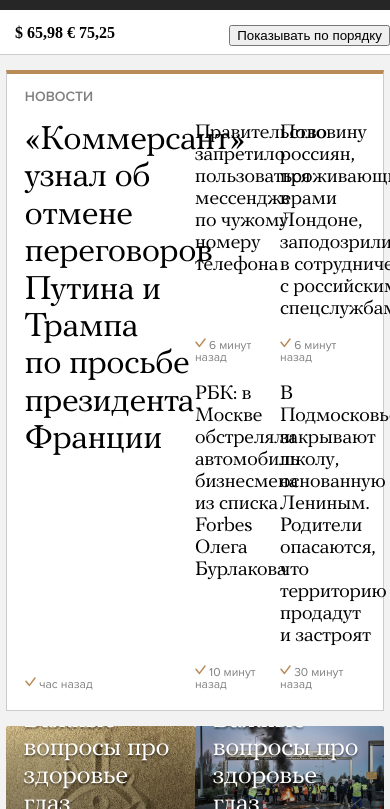
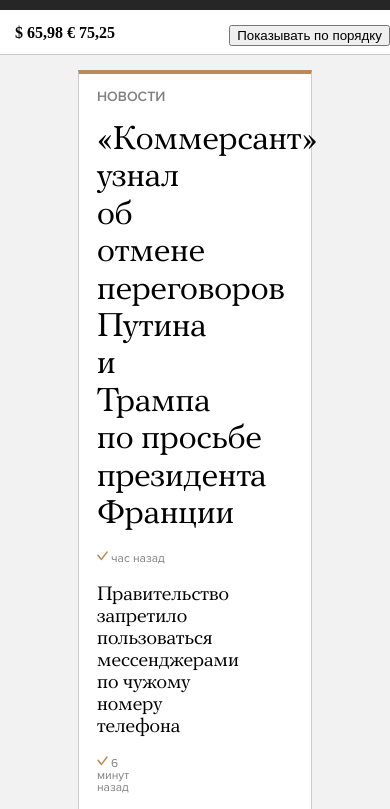
Before and after one commit to paniccord23/3OTR-Meduza-master, a plain HTML site: page index.html in a window 390 px wide. Shown: the part 35-844 px from the top of the page. Drawn offline with Linux system fonts and the light colour scheme.

Commit message:
изменили ширину блока с новостями и направление текста при сжатии до другого устройства

```diff
--- a/styles/style.css
+++ b/styles/style.css
@@ -208,3 +208,17 @@
   font-family: "PF Regal", serif;
   font-weight: normal;
 }
+
+@media (max-width: 1024px) {
+  section {
+    width: 60vw;
+  }
+  .text-news__body {
+    flex-direction: column;
+  }
+  .text-news__body__list {
+    flex-direction: column;
+  }
+
+
+}
```
Also changed, not shown: index.html (+1 -0 lines).
